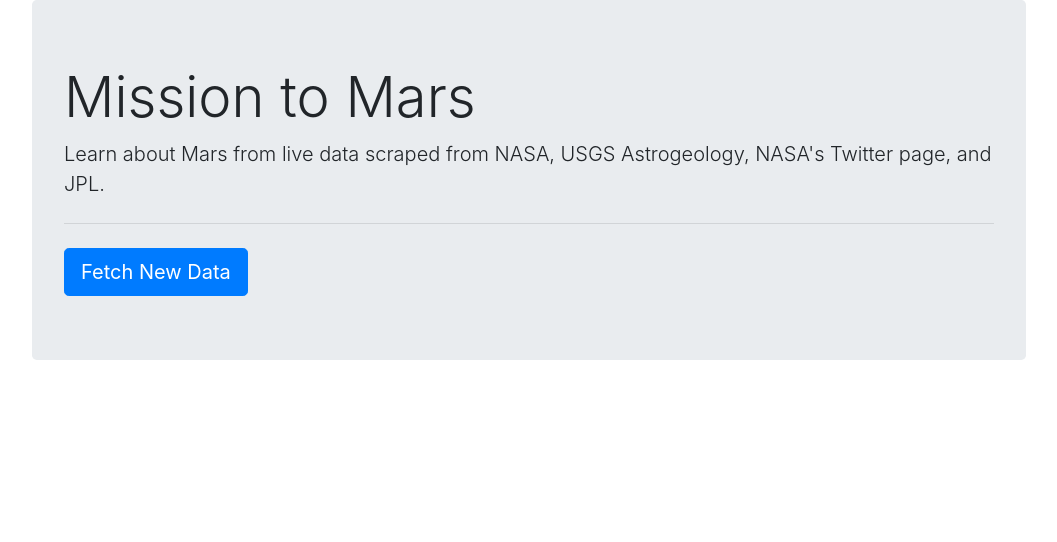
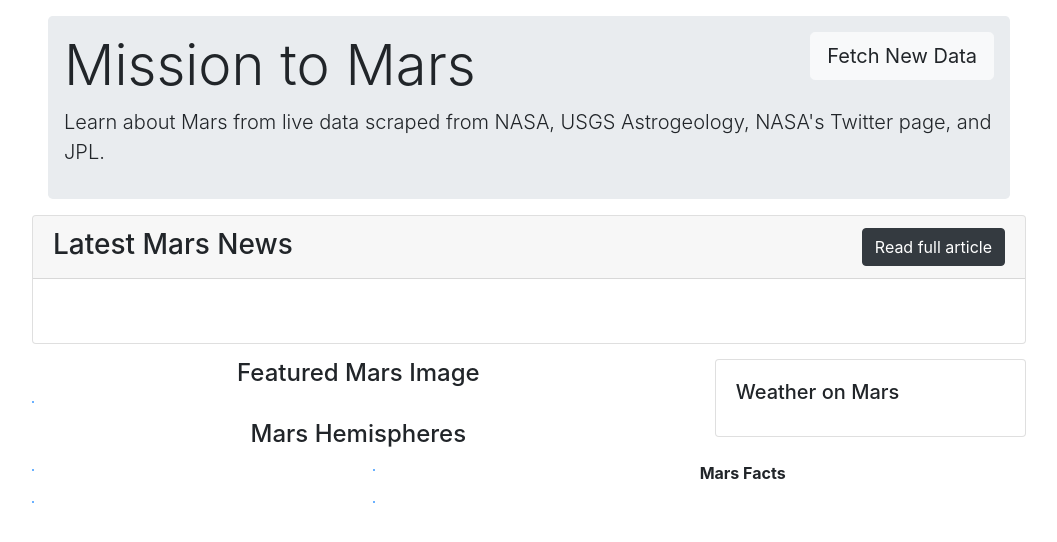
Before and after one commit to mattwjohnston/Mars-data-scraping, a Flask app: template templates/index.html in a window 1280 px wide. Shown: the top 542 px of the page, without its empty margins (111-1168 px from the left). Run offline with Flask 2, Linux system fonts and the light colour scheme; the template is opened without the code that fills it, so the values that code supplies are empty; some libraries are stand-ins or nearby versions.

Commit message:
added html elements for hemispheres, weather etc

```diff
--- a/app.py
+++ b/app.py
@@ -1,31 +1,34 @@
 from flask import Flask, render_template, redirect
+import requests
+import time
+import scraper
 from flask_pymongo import PyMongo
 
-import scraper
-
 app = Flask(__name__)
-
 
 app.config["MONGO_URI"] = "mongodb://localhost:27017/mars_app"
 mongo = PyMongo(app)
 
-
 @app.route("/")
 def index():
-    data = mongo.db.mars.find_one()
-    return render_template("index.html", mars=data)
+    print("trying to find one")
+    mars_info = mongo.db.mars_app.find_one()
+    print("past the finding point")
+
+    return render_template("index.html", mars_info=mars_info)
 
 @app.route("/scrape")
 def scrape():
     print("starting web scrape method calls")
-    data = mongo.db.mars
+    mars_info = mongo.db.mars_app
     print('database made')
+    mars_data = {}
     mars_data = scraper.start_scraper()
+    print(f'MARS DATA{mars_data}')
     print('finished scraping, now storing in db')
-    print(mars_data.values)
-    data.update({}, mars_data, upsert=True)
+    mars_info.update({}, mars_data, upsert=True)
     print("Data successfully scraped")
-    return redirect("/")
+    return redirect("/", code=302)
 
 if __name__ == "__main__":
     app.run(debug=True)
--- a/templates/index.html
+++ b/templates/index.html
@@ -1,10 +1,9 @@
 <!doctype html>
 <html lang="en">
-  <head>
-    <!-- Required meta tags -->
-    <meta charset="utf-8">
-    <meta name="viewport" content="width=80%, initial-scale=1, shrink-to-fit=no">
-
+  <head></head>
+    <meta charset="UTF-8">
+    <meta name="viewport" content="width=device-width, initial-scale=1.0">
+    <meta http-equiv="X-UA-Compatible" content="ie=edge">
     <!-- Bootstrap CSS -->
     <link rel="stylesheet" href="https://stackpath.bootstrapcdn.com/bootstrap/4.3.1/css/bootstrap.min.css" integrity="sha384-ggOyR0iXCbMQv3Xipma34MD+dH/1fQ784/j6cY/iJTQUOhcWr7x9JvoRxT2MZw1T" crossorigin="anonymous">
     <title>Mission to Mars</title>
@@ -12,15 +11,67 @@
 
 <body>
     <div class="container align-self-center" style="width:80%">
-    <div class="jumbotron dark">
-        <h1 class="display-4">Mission to Mars</h1>
+    <div class="jumbotron" style="margin:16px;padding:16px">
+        <h1 class="display-4" style="display:inline-block">Mission to Mars</h1>
+        <a class="btn btn-light btn-lg float-right" style="display:inline-block; margin-bottom:20px" href="/scrape" role="button">Fetch New Data</a>
+
         <p class="lead">Learn about Mars from live data scraped from NASA, USGS Astrogeology, NASA's Twitter page, and JPL.</p>
-        <hr class="my-4">
-        <a class="btn btn-primary btn-lg" href="/scrape" role="button">Fetch New Data</a>
     </div>
+    <div class="row">
+    <div class="col-md-12">
+        <div class="card">
+            <h3 class="card-header">Latest Mars News<a href="#" class="btn btn-dark float-right">Read full article</a></h3>
+            <div class="card-body">
+                <h5 class="card-title"style="display:inline-block;padding-right:19px">{{mars_info.news_title}}</h5><p class="text-muted" style="display:inline-block">{{mars_info.news_post_date}}</p>
+                <p class="card-text">{{mars_info.news_article}}</p>
+            </div>
+            </div>
+        </div>
+    </div>
+    <div class="row" style="margin-top:15px">
+        <div class="col-md-8">
+            <h4 style="text-align:center">Featured Mars Image</h4>
+            <img class="rounded border border-primary" width=100% style="margin-bottom:15px" src={{mars_info.image}}>
+            <br>
+            <h4 style="text-align:center">Mars Hemispheres</h4>
+            <div class="row">
+                    <div class="col-md-6">
+                        <img class="rounded border border-primary" width=100% src={{mars_info.hemispheres[0].url}}>
+                        <h6 style="text-align:center">{{mars_info.hemispheres[0].title}}</h6>
+                    </div>
+                    <div class="col-md-6">
+                        <img class="rounded border border-primary" width=100% src={{mars_info.hemispheres[1].url}}>
+                        <h6 style="text-align:center">{{mars_info.hemispheres[1].title}}</h6>
+                    </div>
+            </div>
+            <div class="row">
+                    <div class="col-md-6">
+                        <img class="rounded border border-primary" width=100% src={{mars_info.hemispheres[2].url}}>
+                        <h6 style="text-align:center">{{mars_info.hemispheres[2].title}}</h6>
+                    </div>
+                    <div class="col-md-6">
+                        <img class="rounded border border-primary" width=100% src={{mars_info.hemispheres[3].url}}>
+                        <h6 style="text-align:center">{{mars_info.hemispheres[3].title}}</h6>
+                    </div>
+            </div>
+            </div>
+        <div class="col-md-4">
+        <div class="card">
+            <div class="card-body">
+                <h5 class="card-title">Weather on Mars</h5>
+                <p class="card-text">{{mars_info.weather}}</p>
+            </div>
+        </div>
+            <br>
+          <div class="row">
+            <b>Mars Facts</b>
+            {% block body %}
+            {{mars_info.facts|safe}}
+            {% endblock %}
+            <br>
 
-    <div class="row">
-
+          </div>
+        </div>
     </div>
 
     </div>
```
Also changed, not shown: scraper.py (+4 -4 lines).
